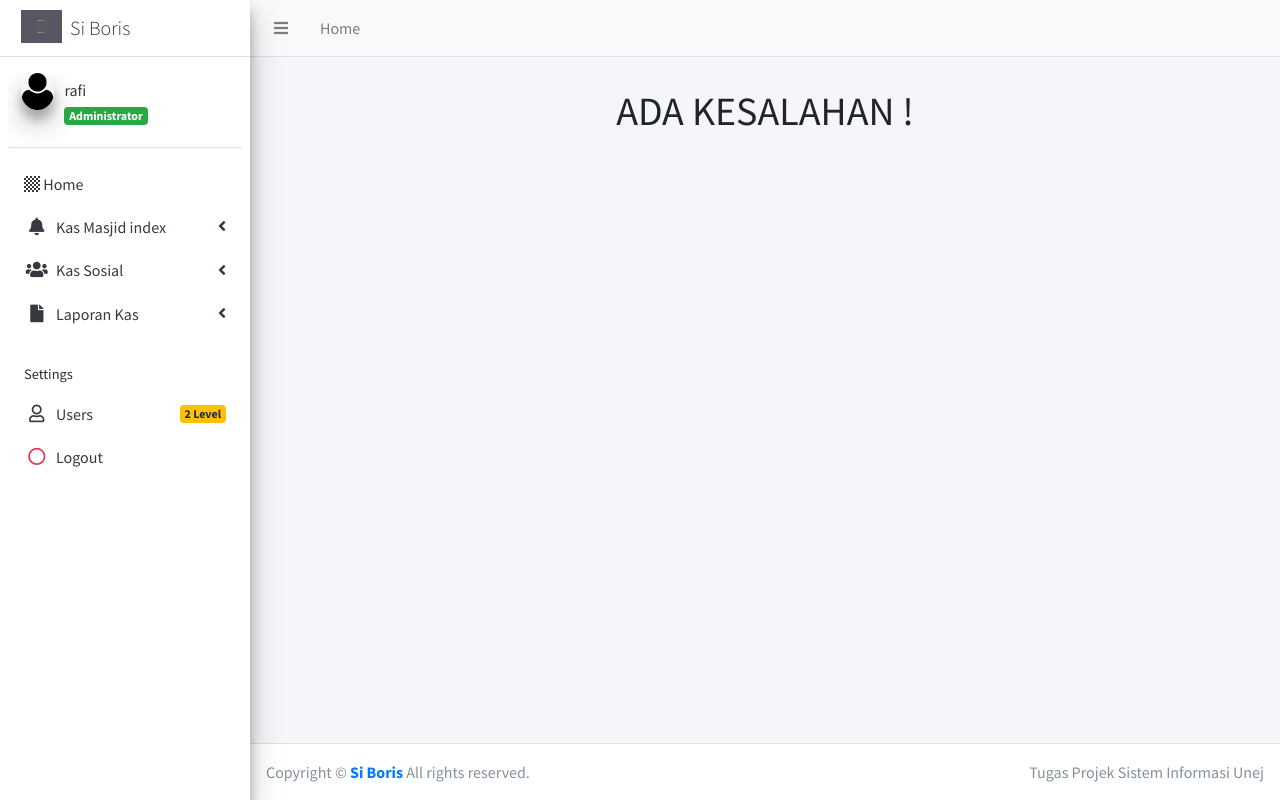
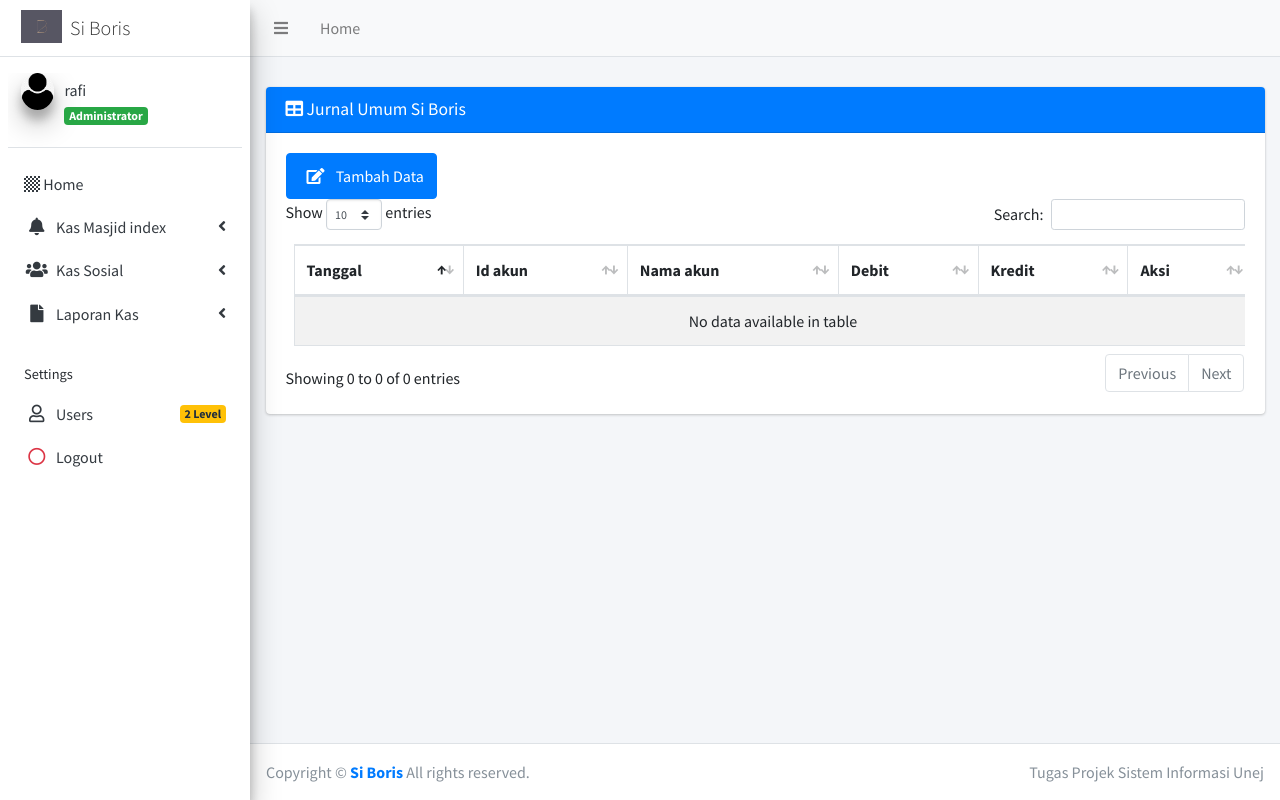
Before and after one commit to Synnefo15/final_projek_Boris, a PHP site: page /final_projek_Boris/index.php?page=data_jurnal_lihat in a window 1280 px wide. Run offline with PHP 8.4, Linux system fonts and the light colour scheme; a user stored in the database is signed in; data comes from the database, SQL or seed files in the repository; data that the repository does not hold is empty.

Commit message:
rafi jurnal detail

```diff
--- a/bendahara/akun/data_akun.php
+++ b/bendahara/akun/data_akun.php
@@ -49,7 +49,7 @@ while ($data = $sql->fetch_assoc()) {
 
                     <?php
                     $no = 1;
-                    $sql = $koneksi->query("select * from akun order by id_akun");
+                    $sql = $koneksi->query("SELECT * from akun order by id_akun");
                     while ($data = $sql->fetch_assoc()) {
                     ?>
 
--- /dev/null
+++ b/bendahara/jurnal/data_jurnal_lihat.php
@@ -0,0 +1,71 @@
+<?php
+
+    if(isset($_GET['kode'])){
+        $sql_cek = "SELECT * FROM jurnal WHERE id_bulan='".$_GET['kode']."'";
+        $query_cek = mysqli_query($koneksi, $sql_cek);
+        $data_cek = mysqli_fetch_array($query_cek,MYSQLI_BOTH);
+    }
+?>
+<div class=" card card-primary">
+    <div class=" card-header">
+        <h3 class=" card-title">
+            <i class="fa fa-table"></i> Jurnal Umum Si Boris
+
+        </h3>
+    </div>
+
+    <div class=" card-body">
+        <div class=" table-responsive">
+            <div>
+                <a href="?page=#" class="btn btn-primary">
+                    <i class="fa fa-edit m-2"></i> Tambah Data
+                </a>
+            </div>
+            <table id="example1" class="table table-bordered table-striped m-2">
+                <thead>
+                    <tr>
+                        <th>Tanggal</th>
+                        <th>Id akun </th>
+                        <th>Nama akun </th>
+                        <th>Debit </th>
+                        <th>Kredit </th>
+                        <th>Aksi</th>
+                    </tr>
+                </thead>
+                <tbody>
+                    <?php
+
+                        $sql=$koneksi->query("SELECT concat_ws('-',jurn.tanggal,bln.nama_bulan) as tanggal ,jurn.id_akun,akun.nama_akun, jurn.debit, jurn.kredit FROM `jurnal` jurn INNER JOIN akun akun ON jurn.id_akun = akun.id_akun INNER JOIN bulan bln ON jurn.id_bulan = bln.id_bulan WHERE bln.nama_bulan='".$_GET['kode']."'");
+                        while ($data = $sql->fetch_assoc()) {
+
+                    ?>
+                    <tr>
+
+                        <td><?= $data['tanggal']; ?></td>
+                        <td><?= $data['id_akun']; ?></td>
+                        <td><?= $data['nama_akun']; ?></td>
+                        <td><?= rupiah($data['debit']) ; ?></td>
+                        <td><?= rupiah($data['kredit']); ?></td>
+                        <td>
+                            <a href="?page=#&kode=<?php echo $data['id_km']; ?>" title="Ubah"
+                                class="btn btn-success btn-sm">
+                                <i class="fa fa-edit"></i>
+                            </a>
+                            <a href="?page=#&kode=<?php echo $data['id_km']; ?>"
+                                onclick="return confirm('Apakah anda yakin hapus data ini ?')" title="Hapus"
+                                class="btn btn-danger btn-sm">
+                                <i class="fa fa-trash"></i>
+                                </>
+                        </td>
+                    </tr>
+                    <?php
+                    }
+                    ?>
+                </tbody>
+            </table>
+        </div>
+
+    </div>
+
+
+</div>
--- a/index.php
+++ b/index.php
@@ -564,8 +564,13 @@ include "inc/rupiah.php";
 
                                 // *Jurnal
                             case 'data_jurnal':
-                                include"bendahara/jurnal/data_jurnal.php";
+                                include "bendahara/jurnal/data_jurnal.php";
                                 break;
+                            case 'data_jurnal_lihat':
+                                include "bendahara/jurnal/data_jurnal_lihat.php";
+                                break;
+
+
                                 // # default
                             default:
                                 echo "<center><h1> ADA KESALAHAN !</h1></center>";
```
Also changed, not shown: bendahara/jurnal/data_jurnal.php (+52 -4 lines), bendahara/person/pelanggan/update_pelanggan.php (indentation only).
